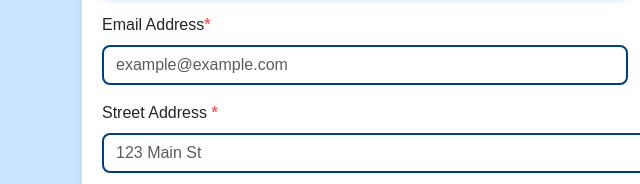
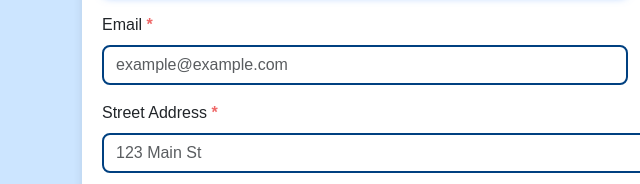
Before and after one commit to charishmasetty/Group645, a plain HTML site: page index.html in a window 1280 px wide. Shown: the part 382-566 px from the top of the page, 0-640 px from the left. Drawn offline with nearby package versions, Linux system fonts and the light colour scheme.

Commit message:
NEW UPDATE

```diff
--- a/index.html
+++ b/index.html
@@ -118,7 +118,7 @@
                     <input type="text" class="form-control" id="username" placeholder="Enter your name" autocomplete="username" required>
                 </div>
                 <div class="col-md-6 mb-3">
-                    <label for="email" class="form-label">Email Address<span>*</span></label>
+                    <label for="email" class="form-label">Email <span>*</span></label>
                     <input type="email" class="form-control" id="email" placeholder="example@example.com" autocomplete="email" required>
                 </div>
                 <div class="col-md-6 mb-3">
```
